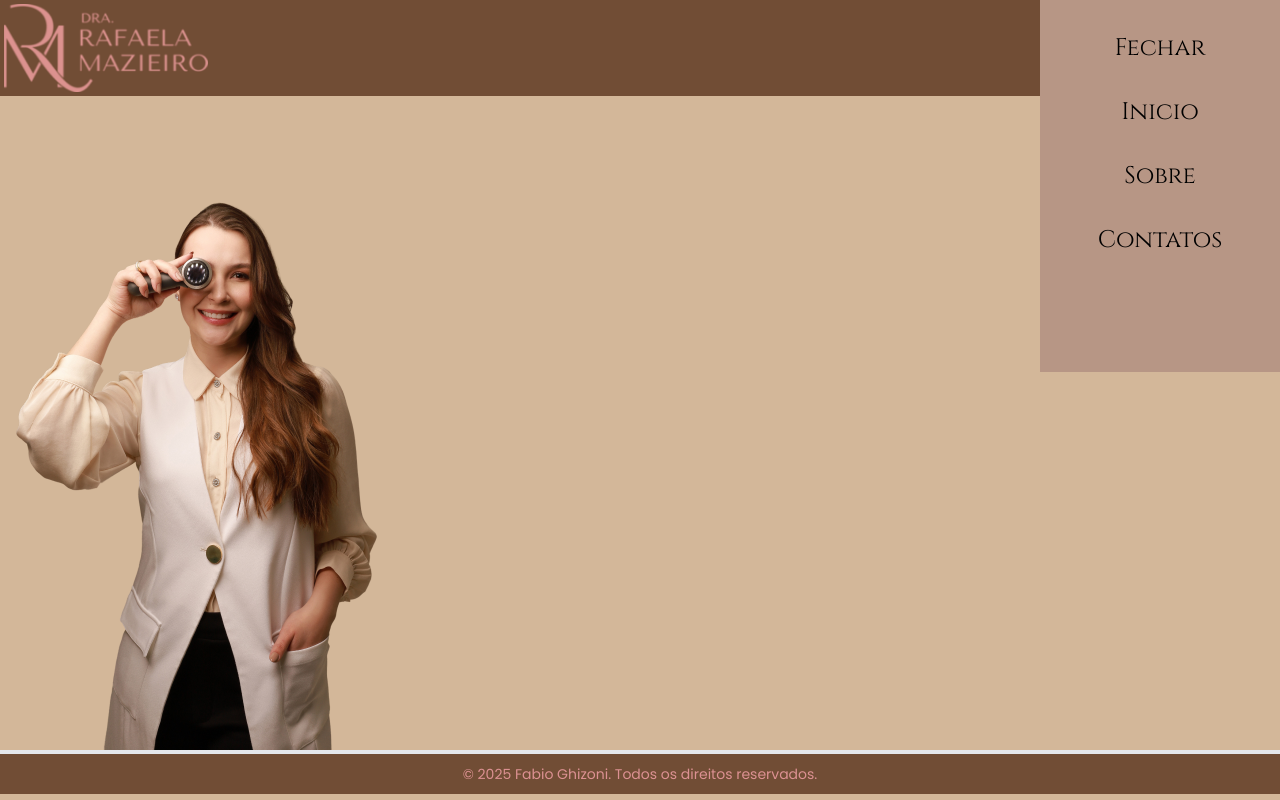
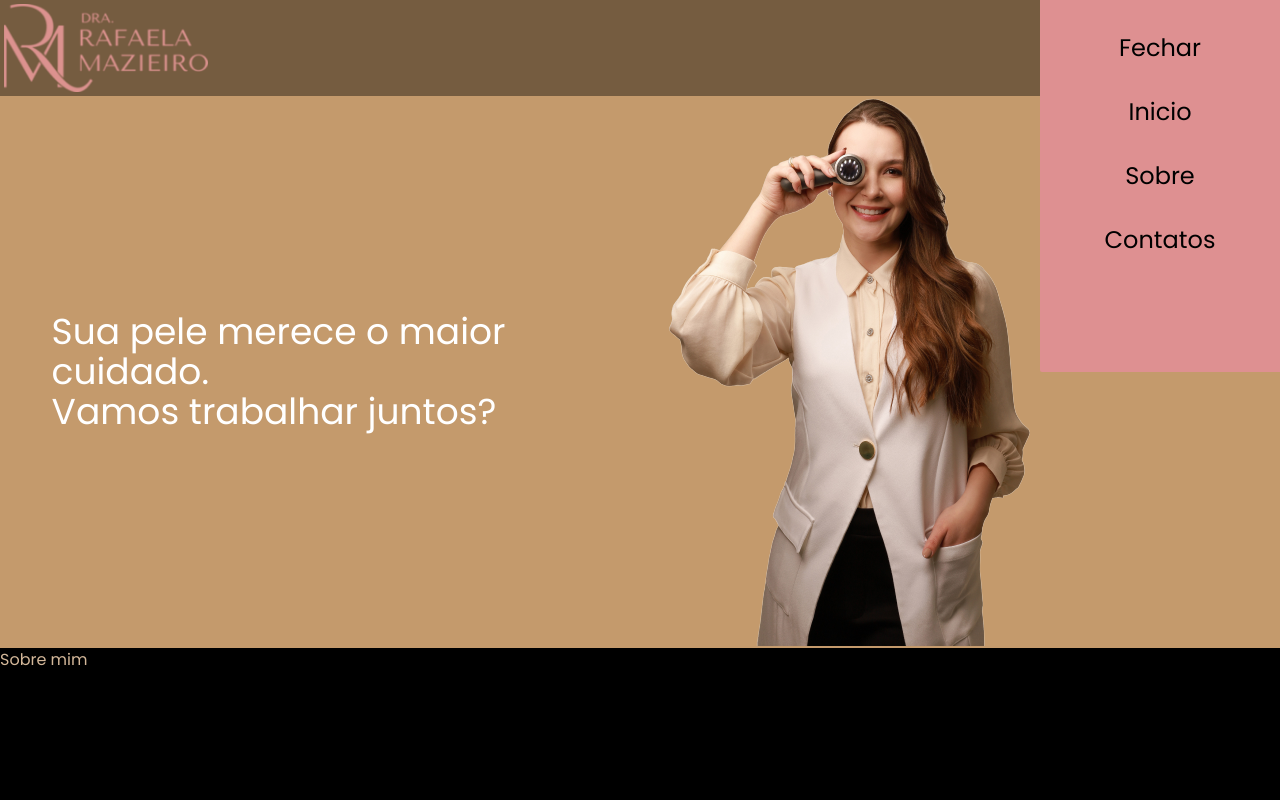
Before and after one commit to DarttVader/landingpage, a Next.js app: page / in a window 1280 px wide. Both pictures are taken after a click on the icon 1235 px from the left and 45 px from the top of the page. Shown: the top 800 px of the page. Built offline with nearby package versions, Linux system fonts and the light colour scheme.

Commit message:
Alterações de código, fontes, imagens, etc

```diff
--- /dev/null
+++ b/src/app/About/page.tsx
@@ -0,0 +1,5 @@
+export default function About() {
+  return(
+    <></>
+  )
+}
--- /dev/null
+++ b/src/app/Contacts/page.tsx
@@ -0,0 +1,5 @@
+export default function Contacts() {
+  return(
+    <></>
+  )
+}
--- a/src/app/globals.css
+++ b/src/app/globals.css
@@ -3,14 +3,14 @@
 @tailwind utilities;
 
 :root {
-  --background: #d3b799;
-  --foreground: #000000;
+  --background: #000000;
+  --foreground: #d3b799;
 }
 
 @media (prefers-color-scheme: dark) {
   :root {
-    --background: #d3b799;
-    --foreground: #ffffff;
+    --background: #000000;
+    --foreground: #d3b799;
   }
 }
 
--- a/src/app/page.tsx
+++ b/src/app/page.tsx
@@ -1,10 +1,14 @@
-import { CopyRight, NavBar, SectionEnd, SectionTop } from "@/exports";
+"use client"
+import { CopyRight, NavBar, SectionEnd, SectionQuite, SectionTop } from "@/exports";
+import { useState } from "react";
 
 export default function Home() {
+  const [isOpen, setMenuOpen] = useState<boolean>(false);
   return (
     <div>
-      <NavBar />
-      <SectionTop />
+      <NavBar setMenuOpen={setMenuOpen}/>
+      <SectionTop isOpen={isOpen}/>
+      <SectionQuite />
       <SectionEnd />
       <CopyRight />
     </div>
--- a/src/components/Copyright/Copyright.tsx
+++ b/src/components/Copyright/Copyright.tsx
@@ -1,11 +1,13 @@
 "use client"
 import { motion } from "framer-motion";
+import Link from "next/link";
 
 export default function CopyRight() {
   return (
     <div className="items-end flex flex-row">
-      <motion.footer className="w-full p-2 bg-[#714D35] text-[#DC9192] text-center">
-        <small className="text-sm">&copy; {new Date().getFullYear()} Fabio Ghizoni. Todos os direitos reservados.</small>
+      <motion.footer className="w-full p-2 bg-[#d3b799] text-[#714d35] text-center">
+        <small className="text-sm">&copy; {new Date().getFullYear()} <Link className="underline" href="https://www.instagram.com/fabio.ghizoni_/">Fabio Ghizoni</Link>.
+          Todos os direitos reservados.</small>
       </motion.footer>
     </div>
   );
--- a/src/components/NavBar/NavBar.tsx
+++ b/src/components/NavBar/NavBar.tsx
@@ -1,34 +1,41 @@
 "use client"
 import { IconMenu } from "@/exports";
 import { easeInOut, motion } from "framer-motion";
-import Cinzel from "next/font/local";
 import Image from "next/image";
 import Link from "next/link";
 import { useState } from "react";
 
-const FontCinzel = Cinzel({
-  src: "../../fonts/Cinzel/static/Cinzel-Regular.ttf",
-  variable: "--cinzel-static",
-});
+interface NavBarProps {
+  setMenuOpen: (open: boolean) => void;
+}
 
-export default function NavBar() {
+export default function NavBar({ setMenuOpen }: NavBarProps) {
 
   const [isOpen, setIsOpen] = useState(false);
-  const toggleMenu = () => setIsOpen(prevState => !prevState);
+  const toggleMenu = () => {
+    const newState = !isOpen;
+    setIsOpen(newState);
+    setMenuOpen(newState);
+  };
+
 
   return (
-    <motion.nav className={`${FontCinzel.variable} font-cinzel justify-between h-24 flex w-full bg-[#714D35]`}
+    <motion.nav
     initial={{ y: -40, opacity: 0 }}
     animate={{ y: 0, opacity: 1 }}
-    transition={{ duration: 0.8, ease: easeInOut }}>
+    transition={{ duration: 0.8, ease: easeInOut }}
+    className={`${isOpen ? "scale-110" : "mr-20"} justify-between bg-[#C49A6C]/60 h-24 flex w-full`}
+    >
 
-      <Image src="/logo.png" alt="Logo de Rafaela Mazieiro" width={212} height={96} className="cursor-pointer
-        max-h-[200px] p-1" />
+      <Image src="/logo.png" alt="Logo de Rafaela Mazieiro" width={212} quality={100} unoptimized
+      height={96} className="cursor-pointer max-h-[200px] p-1" />
 
       {/* ------------------------------------ MENU HAMBURGER ------------------------------------ */}
-      <motion.div className={isOpen ?
-        /* ABERTO */ "w-[30dvh] mt-0 bg-[#B79685] transition-all duration-300 z-50 fixed right-0 h-[46.5dvh] " :
-        /* FECHADO */ "cursor-pointer mt-5 mr-5 transition-all duration-300 rounded-md hover:bg-white/10 w-[50px] h-[50px]"}>
+      <motion.div className={`transition-all duration-300 ${isOpen ?
+        /* ABERTO */ "w-[30dvh] rounded-bl-sm mt-0 bg-[#DE9091] z-50" +
+        "fixed right-0 h-[46.5dvh] " :
+        /* FECHADO */ "cursor-pointer mt-5 mr-5 rounded-md" +
+        "hover:bg-white/10 w-[50px] h-[50px]"}`}>
 
         <IconMenu className={isOpen ?
           /* ABERTO */ "hidden" :
@@ -40,11 +47,19 @@ export default function NavBar() {
           /* FECHADO */ "hidden"}
           initial={{ x: isOpen? -40 : 0, opacity: isOpen? 0 : 1 }}
           animate={{ x: isOpen ? 0 : -40, opacity: isOpen? 1 : 0 }}
-          transition={{ duration: 0.5, ease: easeInOut }}>
-          <button onClick={toggleMenu} className={isOpen ? /* ABERTO */ "hover:bg-black/10 py-2" : /* FECHADO */ "hidden transition-all duration-300"}>Fechar</button>
-          <Link href="/"/* HOME */ className={isOpen ? /* ABERTO */ "hover:bg-black/10 py-2" : /* FECHADO */ ""}>Inicio</Link>
-          <Link href="/Sobre" className={isOpen ? /* ABERTO */ "hover:bg-black/10 py-2" : /* FECHADO */ ""}>Sobre</Link>
-          <Link href="/Contatos" className={isOpen ? /* ABERTO */ "hover:bg-black/10 py-2" : /* FECHADO */ ""}>Contatos</Link>
+          transition={{ duration: 0.3, ease: easeInOut }}>
+          <button onClick={toggleMenu} className={isOpen ?
+            /* ABERTO */ "hover:bg-black/10 py-2" :
+            /* FECHADO */ ""}>Fechar</button>
+          <Link href="/"/* HOME */ className={isOpen ?
+            /* ABERTO */ "hover:bg-black/10 py-2" :
+            /* FECHADO */ ""}>Inicio</Link>
+          <Link href="/About" className={isOpen ?
+            /* ABERTO */ "hover:bg-black/10 py-2" :
+            /* FECHADO */ ""}>Sobre</Link>
+          <Link href="/Contacts" className={isOpen ?
+            /* ABERTO */ "hover:bg-black/10 py-2" :
+            /* FECHADO */ ""}>Contatos</Link>
         </motion.ul>
       </motion.div>
     </motion.nav>
--- /dev/null
+++ b/src/components/SectionQuite/SectionQuite.tsx
@@ -0,0 +1,7 @@
+export default function SectionQuite() {
+  return(
+    <section className="w-full h-96 bg-black">
+      <h1>Sobre mim</h1>
+    </section>
+  );
+};
--- a/src/components/SectionTop/SectionTop.tsx
+++ b/src/components/SectionTop/SectionTop.tsx
@@ -1,9 +1,30 @@
+"use client"
+import { easeInOut, motion } from "framer-motion";
 import Image from "next/image";
 
-export default function SectionTop() {
+interface SectionTopProps {
+  isOpen: boolean;
+}
+
+export default function SectionTop({ isOpen }: SectionTopProps) {
   return(
-    <div>
-      <Image src="/rafa.png" layout="intrinsic" objectFit="contain" alt="Foto Rafaela Mazieiro" quality={100} width={436} height={654}/>
-    </div>
+    <section className={`w-full bg-[#C49A6C] ${isOpen ?
+      /* ABERTO */ "pr-[31dvh] transition-all duration-300 ease-in-out" :
+      /* FECHADO */ "transition-all duration-300 ease-in-out"}`}>
+      <div className="flex flex-row justify-end">
+        <motion.h1 className="text-4xl px-[5%] content-center flex-1 w-10 text-white"
+        initial={{ scale: 0.7 }}
+        whileInView={{ scale: 1 }}
+        transition={{ duration: 0.8, ease: easeInOut }}>
+          Sua pele merece o maior cuidado. <br />Vamos trabalhar juntos?</motion.h1>
+        <motion.div
+          initial={{ x: -40, opacity: 0 }}
+          animate={{ x: 0, opacity: 1 }}
+          transition={{ duration: 0.8, ease: easeInOut }}>
+          <Image src="/rafa.png" alt="Foto Rafaela Mazieiro" unoptimized quality={100} width={365}
+            height={552}/>
+        </motion.div>
+      </div>
+    </section>
   );
 };
--- a/src/components/sectionend/sectionend.tsx
+++ b/src/components/sectionend/sectionend.tsx
@@ -1,6 +1,6 @@
 export default function SectionEnd() {
   return (
-    <section className="border-2 bg-white">
+    <section className="border-2 h-96 bg-white">
 
     </section>
   );
--- a/src/exports.ts
+++ b/src/exports.ts
@@ -1,5 +1,6 @@
 export { default as CopyRight } from "@/components/CopyRight/CopyRight";
 export { default as NavBar } from "@/components/NavBar/NavBar";
 export { default as SectionEnd } from "@/components/SectionEnd/SectionEnd";
+export { default as SectionQuite } from "@/components/SectionQuite/SectionQuite";
 export { default as SectionTop } from "@/components/SectionTop/SectionTop";
 export { default as IconMenu } from "../public/IconMenu";
```
Also changed, not shown: public/rafa.png.
